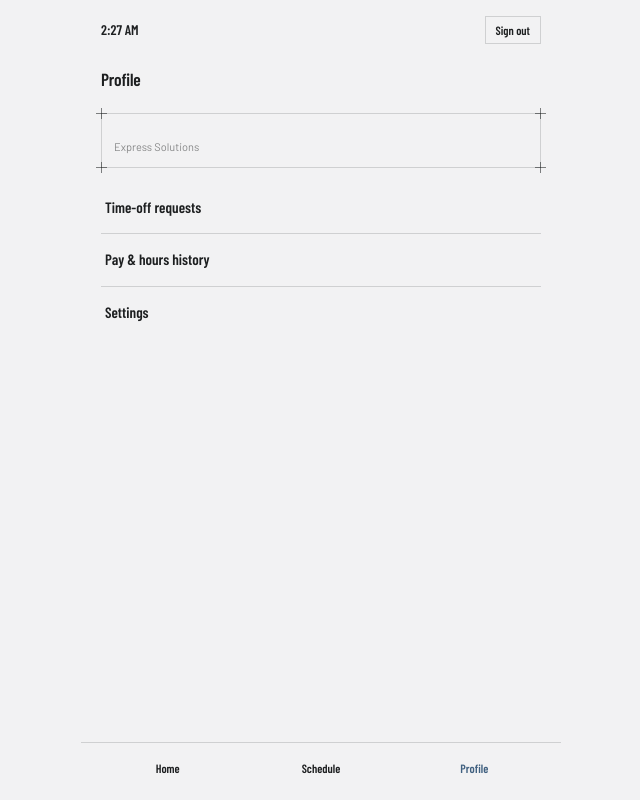
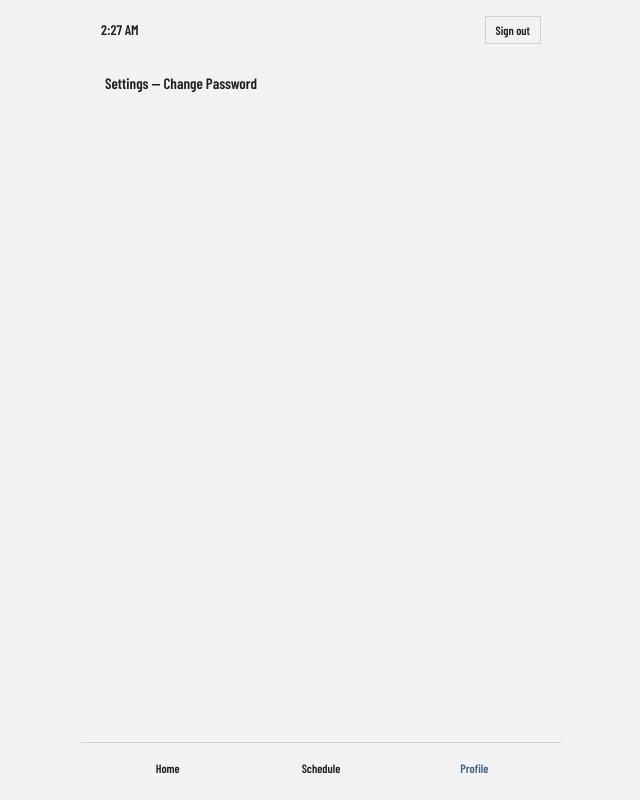
Before and after one commit to valariemorgan48-dot/express-clean-yeah, a Next.js app: page /employee/profile in a window 1280 px wide. Shown: the whole page, without its empty margins (319-959 px from the left). Built offline with nearby package versions, Linux system fonts and the light colour scheme; no server answers.

Commit message:
Update page.tsx

```diff
--- a/app/employee/profile/page.tsx
+++ b/app/employee/profile/page.tsx
@@ -1,22 +1,51 @@
 "use client";
-import { useSession } from "next-auth/react";
-import BlueprintCard from "@/components/BlueprintCard";
+import { useState } from "react";
+import BlueprintCard from "./BlueprintCard";
 
-export default function EmployeeProfile() {
-  const { data: session } = useSession();
+export default function ChangePasswordForm() {
+  const [open, setOpen] = useState(false);
+  const [current, setCurrent] = useState("");
+  const [next, setNext] = useState("");
+  const [message, setMessage] = useState<{ text: string; ok: boolean } | null>(null);
+
+  async function submit() {
+    setMessage(null);
+    const res = await fetch("/api/account/password", {
+      method: "POST",
+      body: JSON.stringify({ currentPassword: current, newPassword: next }),
+    });
+    const data = await res.json();
+    if (!res.ok) {
+      setMessage({ text: data.error || "Could not update password", ok: false });
+      return;
+    }
+    setMessage({ text: "Password updated.", ok: true });
+    setCurrent("");
+    setNext("");
+  }
+
   return (
-    <div style={{ marginTop: 8 }}>
-      <h3>Profile</h3>
-      <BlueprintCard style={{ marginTop: 20 }}>
-        <div className="card-title">{session?.user?.name}</div>
-        <div className="card-meta">{session?.user?.email}</div>
-        <div className="card-meta">Express Solutions</div>
-      </BlueprintCard>
-      <div style={{ marginTop: 14, display: "flex", flexDirection: "column" }}>
-        <div style={{ padding: "14px 4px", borderBottom: "1px solid var(--color-divider)", fontFamily: "var(--font-heading)", fontWeight: 600 }}>Time-off requests</div>
-        <div style={{ padding: "14px 4px", borderBottom: "1px solid var(--color-divider)", fontFamily: "var(--font-heading)", fontWeight: 600 }}>Pay & hours history</div>
-        <div style={{ padding: "14px 4px", fontFamily: "var(--font-heading)", fontWeight: 600 }}>Settings</div>
+    <div>
+      <div
+        onClick={() => setOpen(!open)}
+        style={{ padding: "14px 4px", fontFamily: "var(--font-heading)", fontWeight: 600, cursor: "pointer" }}
+      >
+        Settings — Change Password
       </div>
+      {open && (
+        <BlueprintCard style={{ marginTop: 8, gap: 8 }}>
+          <div className="field">
+            <label>Current password</label>
+            <input className="input" type="password" value={current} onChange={(e) => setCurrent(e.target.value)} />
+          </div>
+          <div className="field">
+            <label>New password</label>
+            <input className="input" type="password" value={next} onChange={(e) => setNext(e.target.value)} />
+          </div>
+          {message && <div style={{ fontSize: 13, color: message.ok ? "var(--color-accent-700)" : "#a33" }}>{message.text}</div>}
+          <button className="btn btn-primary btn-block" onClick={submit}>Update Password</button>
+        </BlueprintCard>
+      )}
     </div>
   );
 }
```
